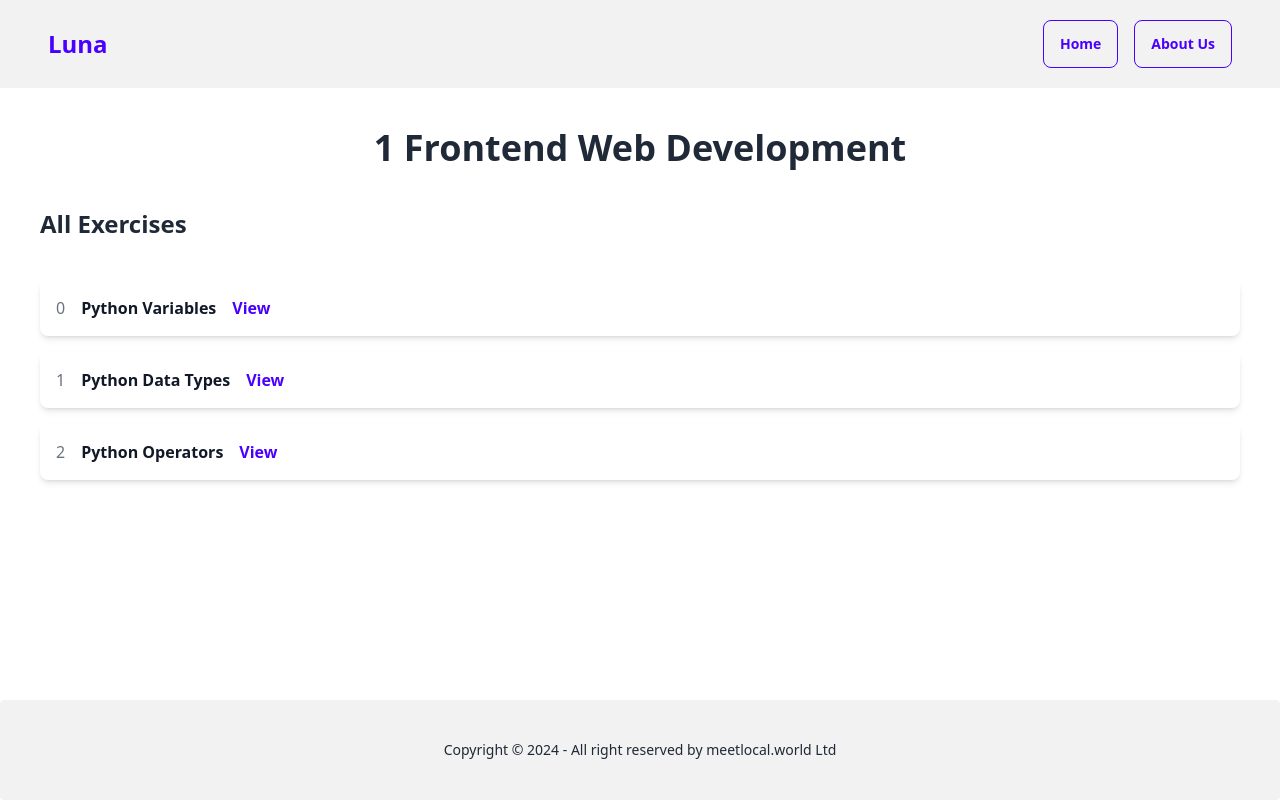
After one commit to nontech/luna, a Django app: page /classroom/1/ in a window 1280 px wide. The commit adds this page. Run offline with Django 5.2, Linux system fonts and the light colour scheme; some libraries are stand-ins or nearby versions.

Commit message:
Navigate from home to classrooms to exercise

```diff
--- /dev/null
+++ b/backend/lab/templates/classroom.html
@@ -0,0 +1,20 @@
+{% extends 'base.html' %}
+
+{% block content %}
+
+<!-- Hero Section -->
+<h1 class="text-4xl font-bold text-center mt-10">{{ classroom.id }} {{ classroom.name }}</h1>
+
+<h3 class="text-2xl font-semibold m-10">All Exercises</h3>
+<ul class="space-y-4 ml-10 mr-10">
+    {% for exercise in exercises %}
+        <li class="bg-white shadow-md rounded-lg p-4 flex items-center space-x-4">
+            <span class="text-gray-500 font-medium">{{ exercise.id }}</span>
+            <span class="text-gray-900 font-semibold">{{ exercise.name }}</span>
+            <a href="{% url 'exercise' exercise.id %}" class="text-primary font-semibold">View</a>
+        </li>
+    {% endfor %}
+</ul>
+
+
+{% endblock %}
--- a/backend/lab/urls.py
+++ b/backend/lab/urls.py
@@ -1,7 +1,13 @@
 from django.urls import path
 
-from .views import home
+from .views import home, classrooms, classroom, exercise
 
 urlpatterns = [
     path('', home, name='home'),
+    # ex: /classrooms/
+    path('classrooms', classrooms, name='classrooms'),
+    # ex: /classroom/5/
+    path('classroom/<int:classroom_id>/', classroom, name='classroom'),
+    # ex: /exercise/5/
+    path('exercise/<int:exercise_id>/', exercise, name='exercise'),
 ]
--- a/backend/lab/views.py
+++ b/backend/lab/views.py
@@ -1,8 +1,63 @@
-from django.shortcuts import render
+from django.shortcuts import get_object_or_404, render
+
+# from .models import Classrooms
 
 # Create your views here.
 from django.http import HttpResponse
 
+# dummy data
+classrooms_data = [
+        {
+            'id': 0,
+            'name': 'Basics of Python Programming'
+        },
+        {
+            'id': 1,
+            'name': 'Frontend Web Development'
+        },
+        {
+            'id': 2,
+            'name': 'CI/CD with Jenkins'
+        }
+    ]
+
+exercises_data = [
+        {
+            'id': 0,
+            'name': 'Python Variables',
+        },
+        {
+            'id': 1,
+            'name': 'Python Data Types',
+        },
+        {
+            'id': 2,
+            'name': 'Python Operators',
+        }
+    ]
+
 def home(request):
-    # return HttpResponse("Moonbase Lab Home Page!")
     return render(request, 'home.html')
+
+def classrooms(request):
+    # later get the classrooms list from the database
+    # dummy classrooms data for now
+    return render(request, 'all_classrooms.html', {'classrooms': classrooms_data})
+
+def classroom(request, classroom_id):
+    # later we will fetch the classroom from the database
+    # classroom = get_object_or_404(Classrooms, pk=classroom_id)
+
+    # for now dummy data
+    classroom = classrooms_data[classroom_id]
+    all_exercises = exercises_data
+
+    return render(request, 'classroom.html', {'classroom': classroom, 'exercises': all_exercises})
+
+def exercise(request, exercise_id):
+    # later we will fetch the exercise from the database
+
+    # for now dummy data
+    exercise = exercises_data[exercise_id]
+
+    return render(request, 'exercise.html', {'exercise': exercise})
```
Also changed, not shown: backend/lab/templates/all_classrooms.html (added, +16 -0 lines), backend/lab/templates/exercise.html (added, +7 -0 lines), backend/lab/templates/home.html (+7 -0 lines).
